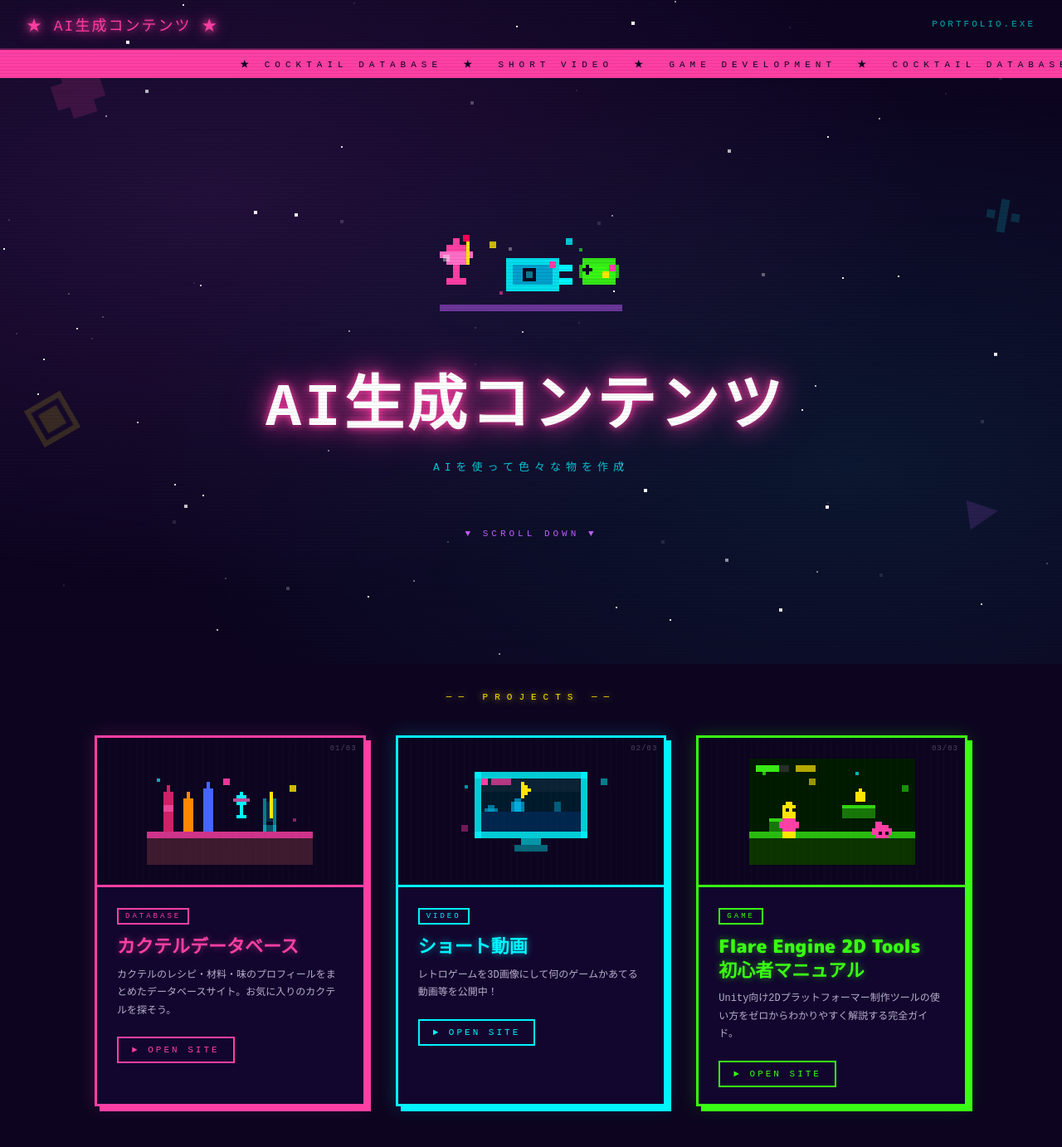
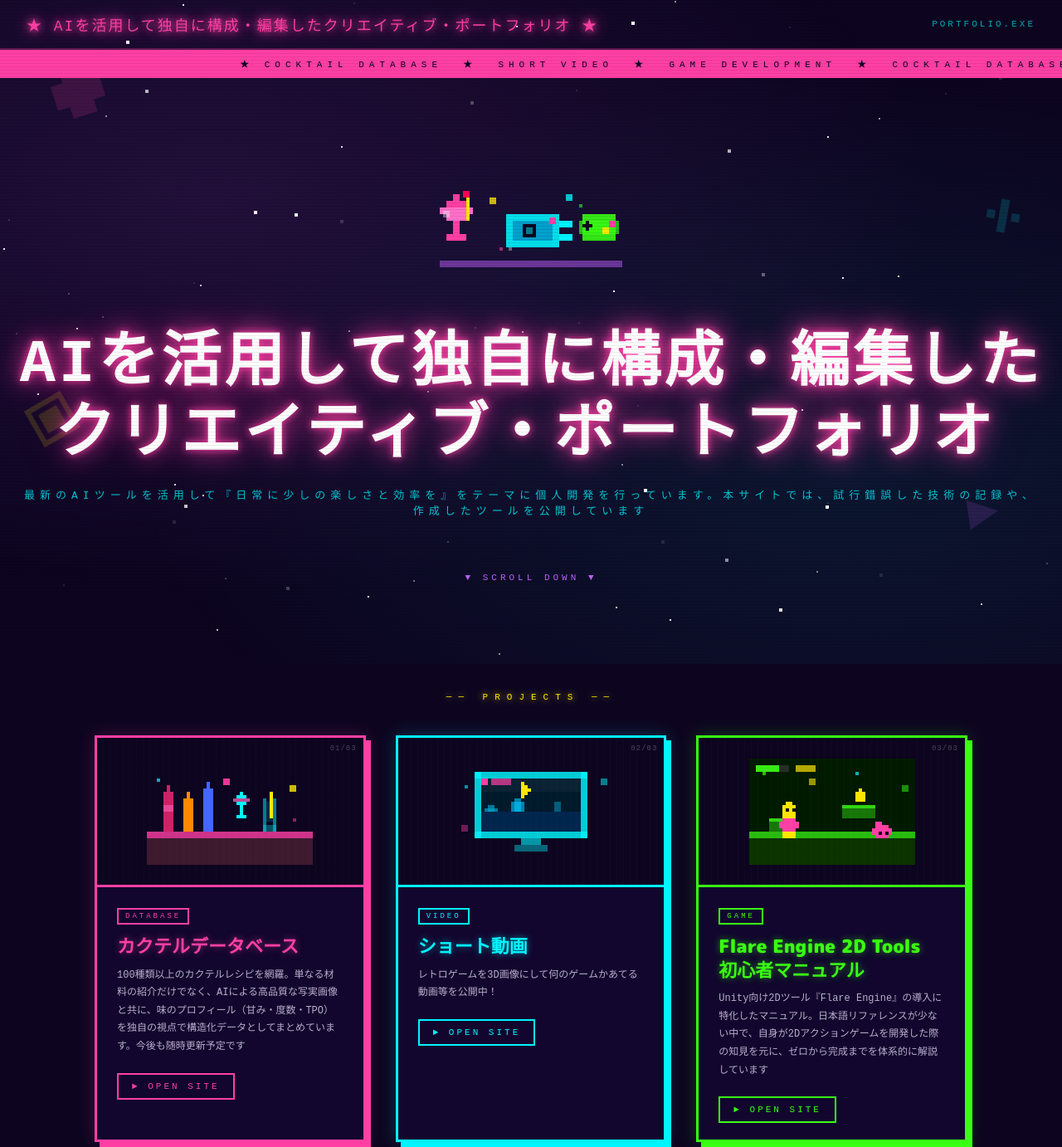
Before and after one commit to tetin-a11/tetin-a11.github.io, a plain HTML site: page index.html in a window 1280 px wide. Shown: the top 1382 px of the page at 83% size. Drawn offline with Linux system fonts and the light colour scheme; a web font is replaced by a local one.

Commit message:
Update index.html

```diff
--- a/index.html
+++ b/index.html
@@ -368,7 +368,7 @@
 
 <!-- Nav -->
 <nav>
-  <div class="nav-logo">★ AI生成コンテンツ ★</div>
+  <div class="nav-logo">★ AIを活用して独自に構成・編集したクリエイティブ・ポートフォリオ ★</div>
   <div class="nav-tag">PORTFOLIO.EXE</div>
 </nav>
 
@@ -430,8 +430,8 @@
     </svg>
   </div>
 
-  <h1 class="hero-title">AI生成コンテンツ<span class="hero-blink"></span></h1>
-  <p class="hero-sub">AIを使って色々な物を作成</p>
+  <h1 class="hero-title">AIを活用して独自に構成・編集したクリエイティブ・ポートフォリオ<span class="hero-blink"></span></h1>
+  <p class="hero-sub">最新のAIツールを活用して『日常に少しの楽しさと効率を』をテーマに個人開発を行っています。本サイトでは、試行錯誤した技術の記録や、作成したツールを公開しています</p>
 
   <p class="scroll-hint">▼ SCROLL DOWN ▼</p>
 </section>
@@ -484,7 +484,7 @@
     <div class="card-body">
       <div class="card-tag">DATABASE</div>
       <h2 class="card-title">カクテルデータベース</h2>
-      <p class="card-desc">カクテルのレシピ・材料・味のプロフィールをまとめたデータベースサイト。お気に入りのカクテルを探そう。</p>
+      <p class="card-desc">100種類以上のカクテルレシピを網羅。単なる材料の紹介だけでなく、AIによる高品質な写実画像と共に、味のプロフィール（甘み・度数・TPO）を独自の視点で構造化データとしてまとめています。今後も随時更新予定です</p>
       <div class="card-cta">► OPEN SITE</div>
     </div>
   </a>
@@ -590,7 +590,7 @@
     <div class="card-body">
       <div class="card-tag">GAME</div>
       <h2 class="card-title">Flare Engine 2D Tools<br>初心者マニュアル</h2>
-      <p class="card-desc">Unity向け2Dプラットフォーマー制作ツールの使い方をゼロからわかりやすく解説する完全ガイド。</p>
+      <p class="card-desc">Unity向け2Dツール『Flare Engine』の導入に特化したマニュアル。日本語リファレンスが少ない中で、自身が2Dアクションゲームを開発した際の知見を元に、ゼロから完成までを体系的に解説しています</p>
       <div class="card-cta">► OPEN SITE</div>
     </div>
   </a>
```
